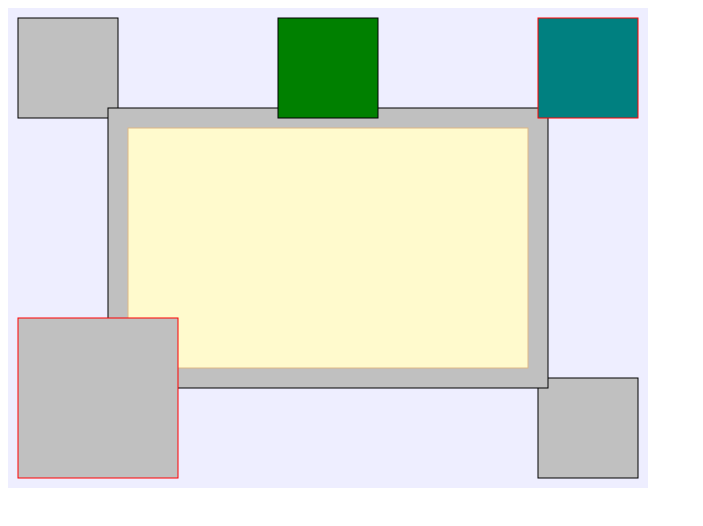
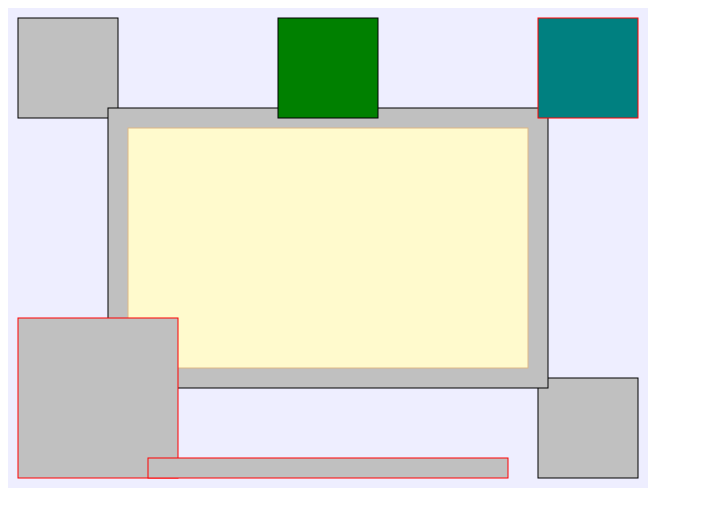
Before and after one commit to joshuakleveter/pluralsight, a website: page javascript_path/08_advanced_jquery/draw_01.html in a window 1280 px wide. Shown: the whole page, without its empty margins (0-703 px from the left). Drawn offline with Linux system fonts and the light colour scheme.

Commit message:
Added demo code from Object Params

```diff
--- a/javascript_path/08_advanced_jquery/draw_01.html
+++ b/javascript_path/08_advanced_jquery/draw_01.html
@@ -22,30 +22,50 @@
                 if (canvas.getContext) {
                     var context = canvas.getContext("2d");
 
-                    // Add default params (ES5 style)
-                    if ("undefined" === typeof left) {
-                        left = 10;
+                    /**
+                     * If the call passes in a an arg list instead of an object
+                     * Convert the arg list to an object.
+                     */
+                    if ("object" != typeof left) {
+                        options = {
+                            left: left,
+                            top: top,
+                            width: width,
+                            height: height,
+                            stroke: stroke,
+                            fill: fill
+                        };
                     }
-                    if ("undefined" === typeof top) {
-                        top = 10;
-                    }
-                    if ("undefined" === typeof width) {
-                        width = 100;
-                    }
-                    if ("undefined" === typeof height) {
-                        height = 100;
-                    }
-                    if ("undefined" === typeof fill) {
-                        fill = "silver";
-                    }
-                    if ("undefined" === typeof stroke) {
-                        stroke = "black";
+                    else {
+                        options = left;
                     }
 
-                    context.strokeStyle = stroke;
-                    context.fillStyle = fill;
-                    context.fillRect(left, top, width, height);
-                    context.strokeRect(left, top, width, height);
+                    /**
+                     * Insert necessary default values.
+                     */
+                    if ("undefined" == typeof options.left) {
+                        options.left = 10;
+                    }
+                    if ("undefined" == typeof options.top) {
+                        options.top = 10;
+                    }
+                    if ("undefined" == typeof options.width) {
+                        options.width = 100;
+                    }
+                    if ("undefined" == typeof options.height) {
+                        options.height = 100;
+                    }
+                    if ("undefined" == typeof options.stroke) {
+                        options.stroke = "black";
+                    }
+                    if ("undefined" == typeof options.fill) {
+                        options.fill = "silver";
+                    }
+
+                    context.strokeStyle = options.stroke;
+                    context.fillStyle = options.fill;
+                    context.fillRect(options.left, options.top, options.width, options.height);
+                    context.strokeRect(options.left, options.top, options.width, options.height);
                 }
             }
         };
@@ -58,6 +78,14 @@
         _KSM.draw(10, 310, 160, 160, "red");
 
         _KSM.draw(270, undefined, undefined, undefined, undefined, "green"); // OUCH!
+
+        _KSM.draw({
+            stroke: "red",
+            left: 140,
+            top: 450,
+            height: 20,
+            width: 360
+        });
     </script>
 </body>
 </html>
```
Also changed, not shown: javascript_path/08_advanced_jquery/NOTES.md (+7 -0 lines).
